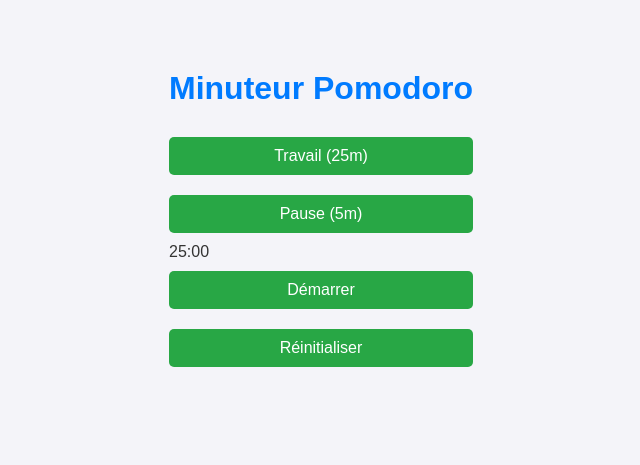
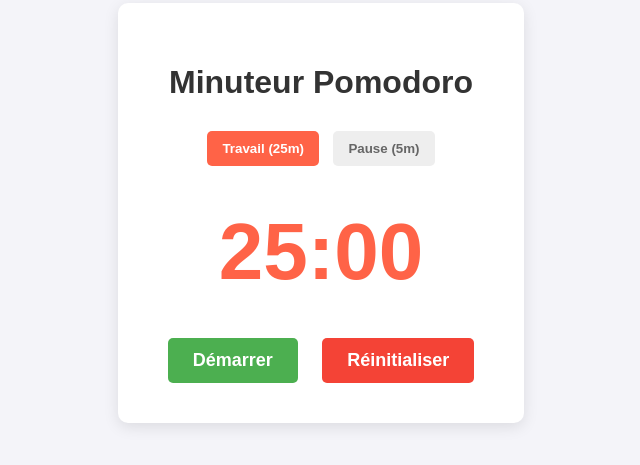
Before and after one commit to mkoken15/files, a plain HTML site: page index.html in a window 1280 px wide. Shown: the part 187-652 px from the top of the page, without its empty margins (319-959 px from the left). Drawn offline with Linux system fonts and the light colour scheme.

Commit message:
Update style.css

```diff
--- a/style.css
+++ b/style.css
@@ -1,84 +1,86 @@
 body {
     font-family: Arial, sans-serif;
-    background-color: #f4f4f9;
-    color: #333;
     display: flex;
     justify-content: center;
     align-items: center;
     min-height: 100vh;
     margin: 0;
+    background-color: #f4f4f9;
 }
 
-.container {
+.pomodoro-container {
     background-color: #fff;
-    padding: 30px;
-    border-radius: 8px;
-    box-shadow: 0 4px 10px rgba(0, 0, 0, 0.1);
+    padding: 40px;
+    border-radius: 10px;
+    box-shadow: 0 4px 15px rgba(0, 0, 0, 0.1);
     text-align: center;
-    width: 90%;
-    max-width: 500px;
+    min-width: 300px;
 }
 
 h1 {
-    color: #007bff;
-    margin-bottom: 20px;
+    color: #333;
+    margin-bottom: 30px;
 }
 
-input[type="file"], button {
+.timer-mode button {
     padding: 10px 15px;
-    margin: 10px 0;
+    margin: 0 5px;
+    border: none;
     border-radius: 5px;
-    border: 1px solid #ccc;
-    font-size: 16px;
     cursor: pointer;
-    width: 100%;
-    box-sizing: border-box;
+    font-weight: bold;
+    transition: background-color 0.3s, color 0.3s;
+    background-color: #eee;
+    color: #666;
 }
 
-button {
-    background-color: #28a745;
+.timer-mode button.active {
+    background-color: #ff6347; /* Tomate */
     color: white;
+}
+
+#timer-display {
+    font-size: 80px;
+    font-weight: bold;
+    margin: 40px 0;
+    color: #ff6347; /* Couleur principale */
+}
+
+.controls button {
+    padding: 12px 25px;
+    margin: 0 10px;
     border: none;
+    border-radius: 5px;
+    cursor: pointer;
+    font-size: 18px;
+    font-weight: bold;
     transition: background-color 0.3s;
 }
 
-button:hover:not(:disabled) {
-    background-color: #218838;
+#start-pause-btn {
+    background-color: #4CAF50; /* Vert pour Démarrer */
+    color: white;
 }
 
-button:disabled {
-    background-color: #90c69d;
-    cursor: not-allowed;
+#start-pause-btn:hover {
+    background-color: #45a049;
 }
 
-.hidden {
-    display: none;
+#reset-btn {
+    background-color: #f44336; /* Rouge pour Réinitialiser */
+    color: white;
 }
 
-#statusMessage {
-    margin-top: 15px;
-    padding: 10px;
-    border-radius: 5px;
-    background-color: #ffe0b2; /* Orange léger pour avertissement */
+#reset-btn:hover {
+    background-color: #da190b;
 }
 
-#downloadLink {
-    display: block;
-    margin-top: 15px;
-    padding: 10px;
-    background-color: #007bff;
-    color: white;
-    text-decoration: none;
-    border-radius: 5px;
-    transition: background-color 0.3s;
+/* Optionnel : style pour le mode pause */
+body.break-time #timer-display,
+body.break-time .timer-mode button.active {
+    color: #4682b4; /* Bleu acier pour la pause */
+    background-color: #4682b4;
 }
-
-#downloadLink:hover {
-    background-color: #0056b3;
+body.break-time #timer-display {
+    color: #4682b4;
 }
-
-.warning {
-    margin-top: 20px;
-    font-size: 0.8em;
-    color: #6c757d;
-}
```
